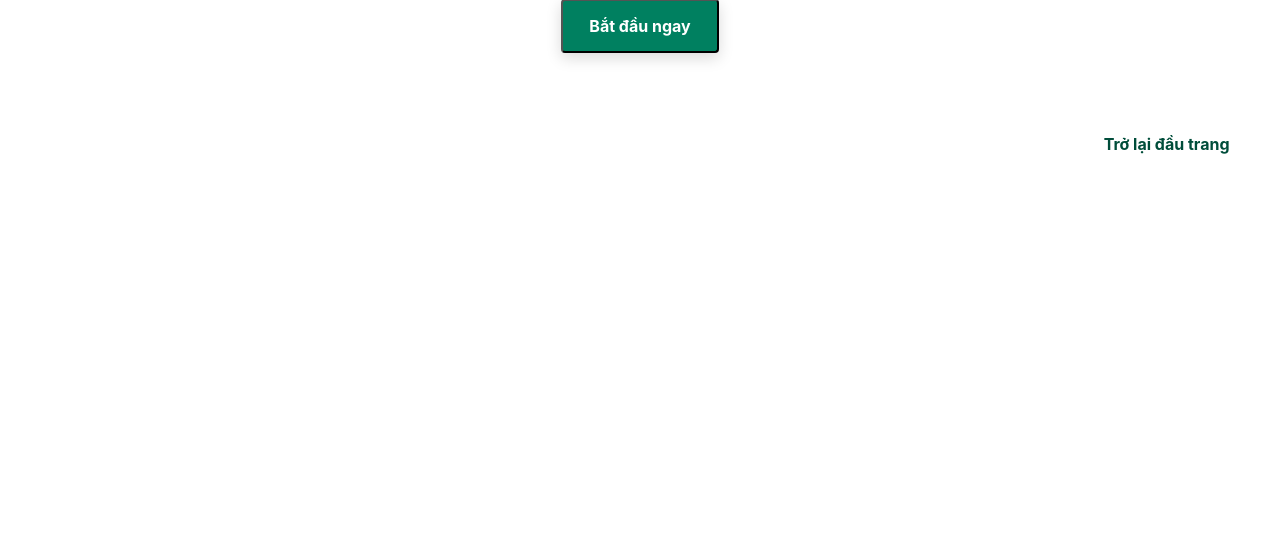
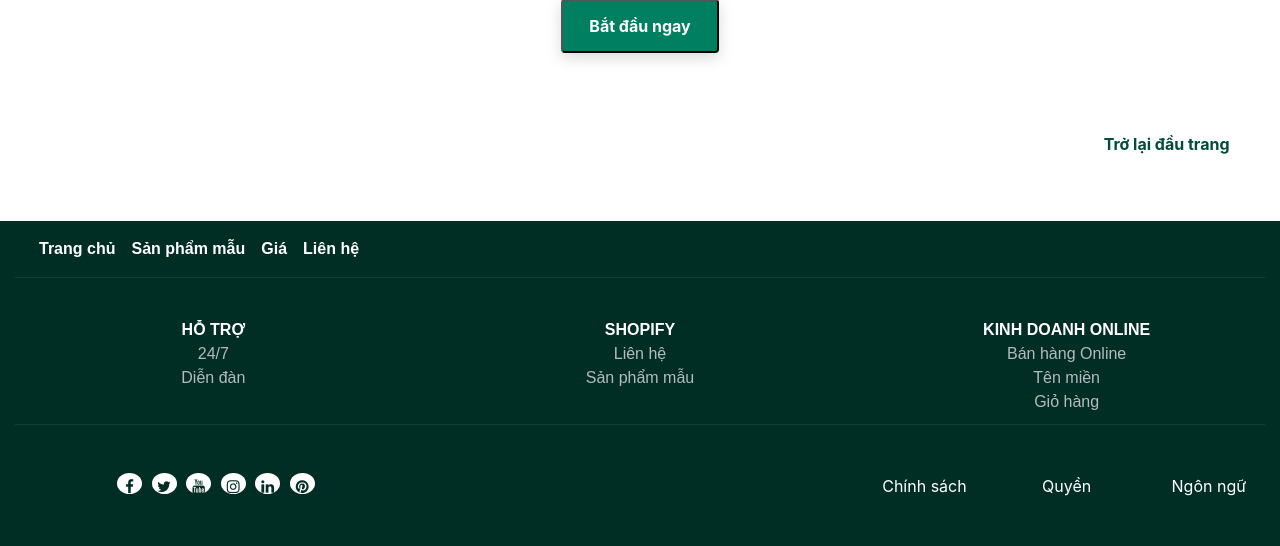
Before and after one commit to HoangViet144/Assignment-Web, a PHP site: page / in a window 1280 px wide. Shown: the part 4532-5078 px from the top of the page. Before the commit the page ends 4686 px from the top, so only its background shows below. Run offline with PHP 8.4, Linux system fonts and the light colour scheme.

Commit message:
add header, footer index.html, pricing.html

```diff
--- a/css/style.css
+++ b/css/style.css
@@ -2,7 +2,7 @@
 	max-width: 1600px;
 	margin: auto;
 }
-
+/*header*/
 #header {
 	max-width: 1600px;
 	background-color: white;
@@ -22,11 +22,7 @@
 	max-height: 40px;
 	margin: auto 0;
 }
-#section1 {
-	position: relative;
-	padding: 5.1% 0;
-	padding-bottom: 0%;
-}
+
 #company-name {
 	padding-left: 4%;
 	font-size: 1.3em;
@@ -138,6 +134,12 @@
 }
 #header .header-navbar .navbar-collapse {
 	flex-grow: 0 !important;
+}
+/*end header*/
+#section1 {
+	position: relative;
+	padding: 5.1% 0;
+	padding-bottom: 0%;
 }
 #section1 .row {
 	margin: auto;
@@ -425,3 +427,95 @@
 		font-size: 1.5em;
 	}
 }
+
+/* footer css*/
+#footer div.my-footer > nav.navbar.navbar-expand-lg,
+div.my-footer > div.row {
+	background-color: #002e25;
+	text-decoration: none;
+	font-family: "Thasadith", sans-serif;
+}
+
+#footer li.nav-item > a.nav-link {
+	background-color: #002e25;
+	text-decoration: none;
+	color: white;
+	font-family: "Thasadith", sans-serif;
+	font-weight: bolder;
+}
+#footer a.nav-link:hover {
+	text-decoration: none;
+	border-bottom: 2px solid white;
+	color: white;
+	font-family: "Thasadith", sans-serif;
+}
+#footer div.row > a {
+	color: #b6babf;
+	text-decoration: none;
+	font-family: "Thasadith", sans-serif;
+}
+#footer div#my-footer-bottom {
+	margin-top: 10px;
+	border-top: 1px solid rgba(210, 213, 217, 0.1);
+	margin-left: 0;
+}
+/*MY ICON FOOTER  */
+
+#footer a.fa.fa-facebook,
+#footer a.fa.fa-twitter,
+#footer a.fa.fa-youtube,
+#footer a.fa.fa-instagram,
+#footer a.fa.fa-linkedin,
+#footer a.fa.fa-pinterest {
+	padding: 6px 2px 0px 2px;
+	font-size: 15px;
+	width: 25px;
+	text-align: center;
+	text-decoration: none;
+	border-radius: 50%;
+	background-color: white;
+	color: #002e25;
+	margin-left: 5px;
+}
+#footer div.col.align-self-end > a {
+	color: white;
+	text-decoration: none;
+	padding-right: 2.5em;
+	font-weight: lighter;
+}
+#footer div.col-4.col-md-4 > div.row.my-title-col > a {
+	color: white;
+}
+/* check already */
+#footer div.row > div.col-4.col-md-4 > a.my-title-col {
+	color: white;
+	font-weight: bolder;
+}
+#footer div.row > div.col-4.col-md-4 > a {
+	color: #b6babf;
+}
+#footer div.col.align-self-end > div.row > div.col-12.col-md-4 a,
+#footer div.my-footer-bottom-mobile > div.row > div.col-12.col-md-4 > a {
+	color: white !important;
+	text-decoration: none;
+}
+#footer #my-footer-top-mobile {
+	display: none;
+}
+@media (max-width: 1200px) {
+	#footer #my-footer-top-desk {
+		display: none;
+	}
+	#footer #my-footer-top-mobile {
+		display: block;
+	}
+	#footer #my-footer-top-mobile > div.row > div.col-12.col-md-4 a {
+		color: white !important;
+		display: block;
+		text-decoration: none;
+		font-weight: bolder;
+	}
+}
+#footer * {
+	text-align: center;
+}
--- a/index.html
+++ b/index.html
@@ -5,7 +5,9 @@
 		<meta name="viewport" content="width=device-width,initial-scale=1.0" />
 		<title>Shopify</title>
 		<link rel="stylesheet" href="css/style.css" />
-		<link rel="stylesheet" href="css/bootstrap-4.5.3-dist/css/bootstrap.css" />
+        <link rel="stylesheet" href="css/bootstrap-4.5.3-dist/css/bootstrap.css" />
+        <!-- ICON FOOTER -->
+	<link rel="stylesheet" href="https://cdnjs.cloudflare.com/ajax/libs/font-awesome/4.7.0/css/font-awesome.min.css">
 		<script src="https://ajax.googleapis.com/ajax/libs/jquery/3.5.1/jquery.min.js"></script>
 		<script src="https://cdnjs.cloudflare.com/ajax/libs/popper.js/1.16.0/umd/popper.min.js"></script>
 		<script src="https://maxcdn.bootstrapcdn.com/bootstrap/4.5.2/js/bootstrap.min.js"></script>
@@ -28,7 +30,10 @@
                         </div>
                         <div class="row">
                             <div class="col-sm-12">
-                                <a href="./Pricing.html">Bảng giá</a>
+                                <a href="./pricing.html">Bảng giá</a>
+                            </div>
+                            <div class="col-sm-12">
+                                <a href="./examples.html">Sản phẩm mẫu</a>
                             </div>
                             <div class="col-sm-12">
                                 <a href="./login.html">Đăng nhập</a>
@@ -43,6 +48,9 @@
                         <div class="row">
                             <div class="col-sm-12">
                                 <a href="./about.html">Về chúng tôi</a>
+                            </div>
+                            <div class="col-sm-12">
+                                <a href="./contact.html">Liên hệ</a>
                             </div>
                         </div>
                     </div>
@@ -64,7 +72,7 @@
                                 <a class="nav-link" href="./about.html">Về chúng tôi</a>
                             </li>
                             <li class="nav-item">
-                                <a class="nav-link" href="./Pricing.html">Bảng giá</a>
+                                <a class="nav-link" href="./pricing.html">Bảng giá</a>
                             </li>
                             <li class="nav-item">
                                 <a class="nav-link" href="./login.html">Đăng nhập</a>
@@ -247,7 +255,76 @@
                     <a onclick="topFunction()">Trở lại đầu trang</a>
                 </div>
             </div>
-            <div id="footer"></div>
+            <div id="footer">
+                <div class="container-fluid my-footer" style="background-color: #002e25;">
+                    <div id="my-footer-top" style="border-bottom: 1px solid rgba(210,213,217,0.1);">
+                        <nav class="navbar navbar-expand-lg" id="my-footer-top-desk">
+                            <ul class="navbar-nav">
+                                <li class="nav-item">
+                                <a class="nav-link" href="./index.html">Trang chủ</a>
+                                </li>
+                                <li class="nav-item">
+                                <a class="nav-link" href="./examples.html">Sản phẩm mẫu</a>
+                                </li>
+                                <li class="nav-item">
+                                <a class="nav-link" href="./pricing.html">Giá</a>
+                                </li>
+                                <li class="nav-item">
+                                <a class="nav-link" href="./contact.html">Liên hệ</a>
+                                </li>
+                            </ul>
+                        </nav>
+                        <div id="my-footer-top-mobile">
+                            <div class="row">
+                                <div class="col-12 col-md-4">
+                                    <a href="./index.html">Trang chủ</a><br>
+                                    <a href="./examples.html">Sản phẩm mẫu</a>	<br>
+                                    <a href="./pricing.html">Giá</a>			<br>
+                                    <a href="./contact.html">Liên hệ</a>		<br>
+                                </div>
+                            </div>
+                        </div>
+                    </div>
+                    <div class="row" style="padding-top: 40px;">
+                        <div class="col-4 col-md-4">
+                                <a href="./contact.html" class="my-title-col">HỖ TRỢ	</a><br>
+                                <a href="#">24/7						</a><br>
+                                <a href="#">Diễn đàn					</a>
+                        </div>
+                        <div class="col-4 col-md-4" >
+                            <a href="./index.html" class="my-title-col">SHOPIFY</a><br>
+                            <a href="./contact.html">Liên hệ						</a><br>
+                            <a href="./examples.html">Sản phẩm mẫu					</a>
+                        </div>
+                        <div class="col-4 col-md-4">
+                            <a href="#" class="my-title-col">KINH DOANH ONLINE	</a><br>
+                            <a href="#">Bán hàng Online		</a><br>
+                            <a href="#">Tên miền			</a><br>
+                            <a href="#">Giỏ hàng			</a>
+                        </div>
+                    </div>
+                    <div id="my-footer-bottom">
+                        <div class="row" style="padding-top:3em;padding-bottom:3em">
+                            <div class="col-12 col-md-4">
+                                <a href="#" class="fa fa-facebook"></a>
+                                <a href="#" class="fa fa-twitter"></a>
+                                <a href="#" class="fa fa-youtube"></a>
+                                <a href="#" class="fa fa-instagram"></a>
+                                <a href="#" class="fa fa-linkedin"></a>
+                                <a href="#" class="fa fa-pinterest"></a>
+                            </div>
+                            <div class="col-1 col-md-4"></div>
+                            <div class="col align-self-end">
+                                <div class="row">
+                                    <div class="col-12 col-md-4"><a href="#"> Chính sách</a></div>
+                                    <div class="col-12 col-md-4"><a href="#"> Quyền</a></div>
+                                    <div class="col-12 col-md-4"><a href="#"> Ngôn ngữ</a></div>
+                                </div>
+                            </div>
+                        </div>
+                    </div>
+                </div>
+            </div>
         </div>
 	</body>
 </html>
```
Also changed, not shown: Pricing.html (+74 -4 lines), css/Pricing.css (+230 -96 lines).
